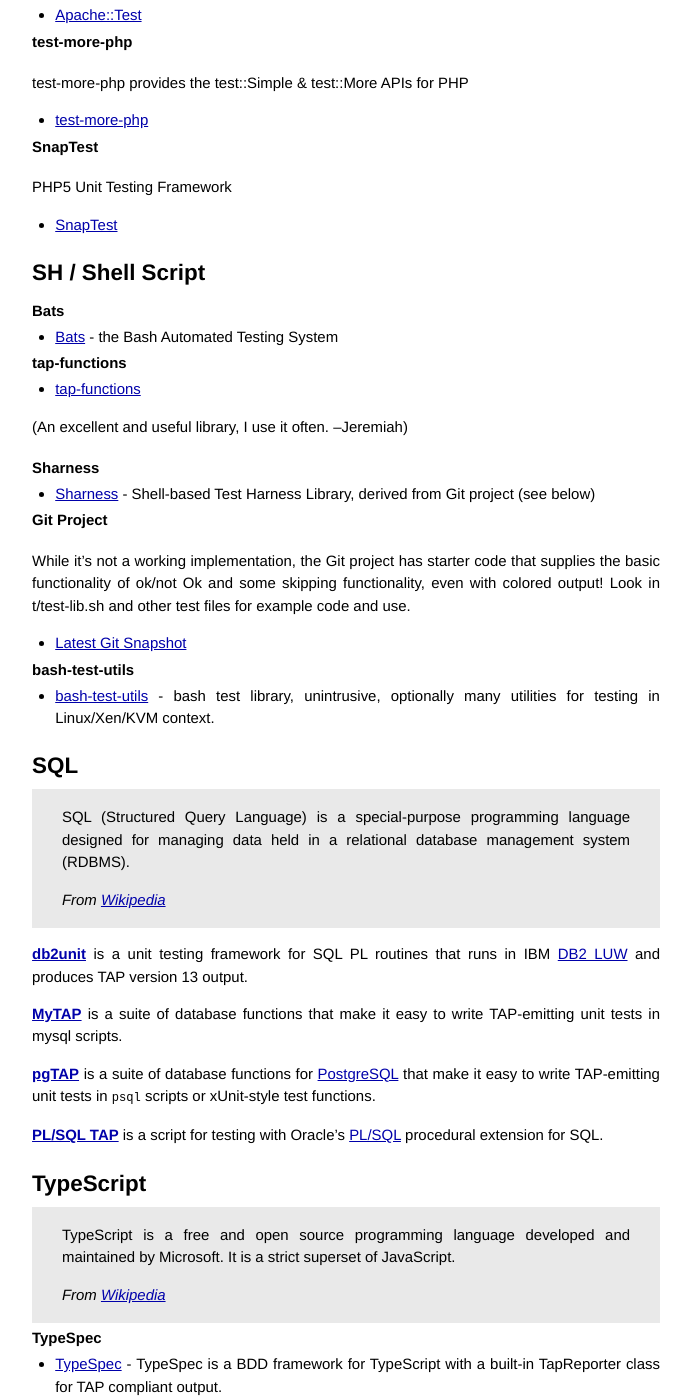
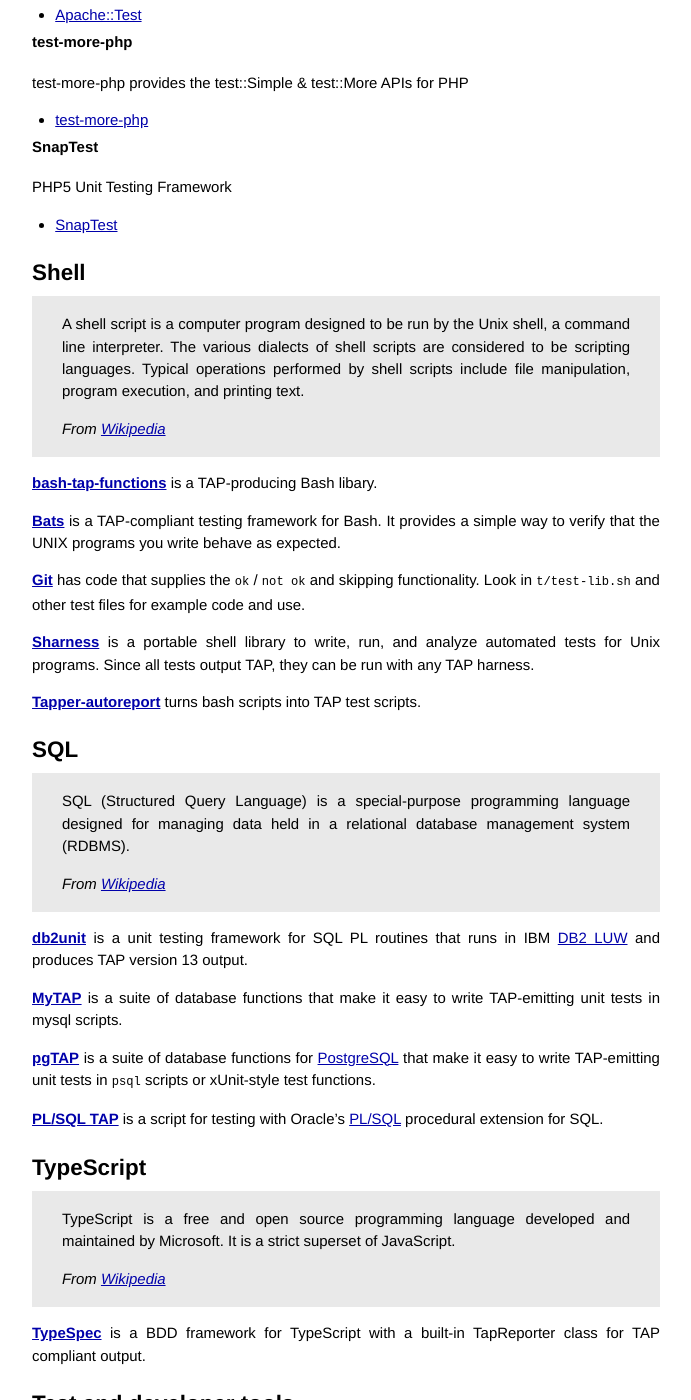
Before and after one commit to TestAnything/testanything.github.io, a Jekyll site: the page built from producers.md, in a window 1280 px wide and 1400 px high, scrolled down 6713 px. Shown: the whole window, without its empty margins (294-985 px from the left). Built offline with Jekyll 4.4.1, drawn with Linux system fonts in a browser that asks for light colours; Markdown is read by kramdown in place of the engine named in the settings.

Commit message:
Update Shell producers section.

```diff
--- a/producers.md
+++ b/producers.md
@@ -424,28 +424,32 @@
 - [SnapTest](http://www.snaptest.net/)
 
 <a id="shell"></a>
-## SH / Shell Script
+## Shell
 
-### Bats
+> A shell script is a computer program designed to be run by the Unix shell,
+> a command line interpreter. The various dialects of shell scripts are
+> considered to be scripting languages. Typical operations performed by
+> shell scripts include file manipulation, program execution, and printing text.
+>
+> *From [Wikipedia](https://en.wikipedia.org/wiki/Shell_script)*
 
--    [Bats](http://github.com/sstephenson/bats) - the Bash Automated Testing System
+**[bash-tap-functions](https://github.com/goozbach/bash-tap-functions)**
+is a TAP-producing Bash libary.
 
-### tap-functions
+**[Bats](http://github.com/sstephenson/bats)** is a TAP-compliant testing
+framework for Bash. It provides a simple way to verify that the UNIX programs
+you write behave as expected.
 
--     [tap-functions](http://testanything.org/wiki/index.php/Tap-functions)
+**[Git](https://github.com/git/git)** has code that supplies the
+`ok` / `not ok` and skipping functionality. Look in `t/test-lib.sh` and
+other test files for example code and use.
 
-(An excellent and useful library, I use it often. --Jeremiah)
+**[Sharness](https://github.com/mlafeldt/Sharness)** is a portable shell
+library to write, run, and analyze automated tests for Unix programs.
+Since all tests output TAP, they can be run with any TAP harness.
 
-### Sharness
--    [Sharness](https://github.com/mlafeldt/Sharness) - Shell-based Test Harness Library, derived from Git project (see below)
-
-### Git Project
-While it's not a working implementation, the Git project has starter code that supplies the basic functionality of ok/not Ok and some skipping functionality, even with colored output! Look in t/test-lib.sh and other test files for example code and use.
--    [Latest Git Snapshot](http://www.codemonkey.org.uk/projects/git-snapshots/git/git-latest.tar.gz)
-
-### bash-test-utils
-
--    [bash-test-utils](https://github.com/tapper/Tapper-autoreport/blob/master/bash-test-utils) - bash test library, unintrusive, optionally many utilities for testing in Linux/Xen/KVM context.
+**[Tapper-autoreport](https://github.com/tapper/Tapper-autoreport)**
+turns bash scripts into TAP test scripts.
 
 <a id="sql"></a>
 ## SQL
@@ -481,9 +485,8 @@
 >
 > *From [Wikipedia](https://en.wikipedia.org/wiki/TypeScript)*
 
-### TypeSpec
-
--    [TypeSpec](https://github.com/Steve-Fenton/TypeSpec) - TypeSpec is a BDD framework for TypeScript with a built-in TapReporter class for TAP compliant output.
+**[TypeSpec](https://github.com/Steve-Fenton/TypeSpec)** is a BDD framework
+for TypeScript with a built-in TapReporter class for TAP compliant output.
 
 ## Test and developer tools
 
```
